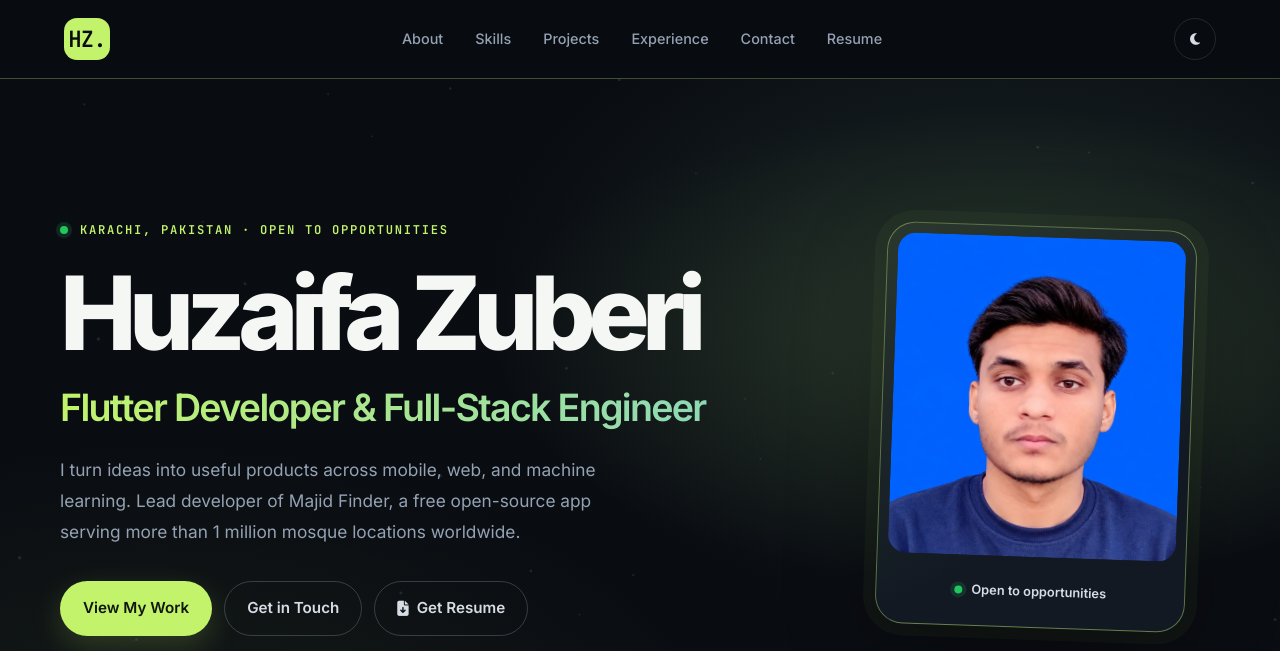
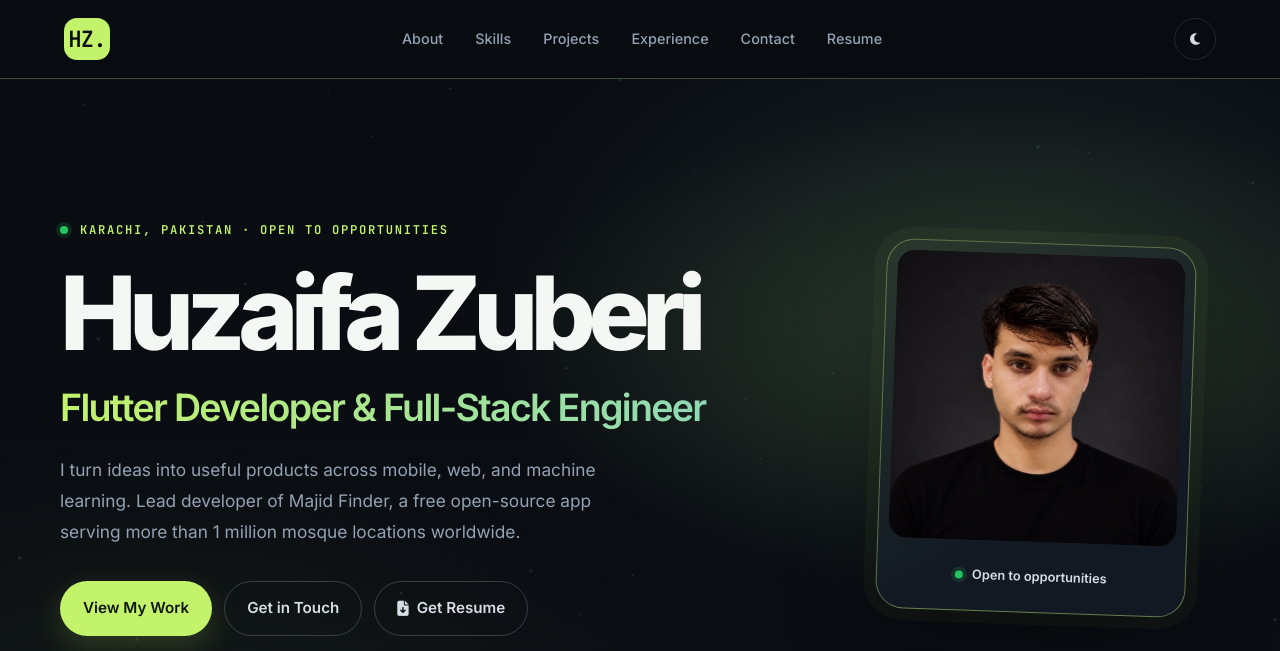
Before and after one commit to Huzaifa-zuberi/portfolio, a plain HTML site: page index.html in a window 1280 px wide. Shown: the top 651 px of the page. Drawn offline with Linux system fonts and the light colour scheme.

Commit message:
Update portfolio profile photo

```diff
--- a/index.html
+++ b/index.html
@@ -9,7 +9,7 @@
   <meta property="og:description" content="Flutter &amp; Dart cross-platform apps, full-stack web, and machine learning projects." />
   <meta property="og:type" content="website" />
   <meta property="og:url" content="https://huzaifa-zuberi.github.io/portfolio/" />
-  <meta property="og:image" content="https://huzaifa-zuberi.github.io/portfolio/assets/huzaifa-zuberi-profile.jpg" />
+  <meta property="og:image" content="https://huzaifa-zuberi.github.io/portfolio/assets/huzaifa-zuberi-profile.png" />
   <meta name="twitter:card" content="summary_large_image" />
   <meta name="theme-color" content="#0f172a" />
   <title>Huzaifa Zuberi — Flutter Developer Portfolio</title>
@@ -64,7 +64,7 @@
             </div>
           </div>
           <figure class="profile-frame">
-            <img src="assets/huzaifa-zuberi-profile.jpg" alt="Portrait of Huzaifa Zuberi" class="profile-photo" width="1189" height="1323" fetchpriority="high" />
+            <img src="assets/huzaifa-zuberi-profile.png" alt="Portrait of Huzaifa Zuberi" class="profile-photo" width="1254" height="1254" fetchpriority="high" />
             <figcaption><span class="availability-dot" aria-hidden="true"></span> Open to opportunities</figcaption>
           </figure>
         </div>
```
Also changed, not shown: assets/huzaifa-zuberi-profile.png (added).
